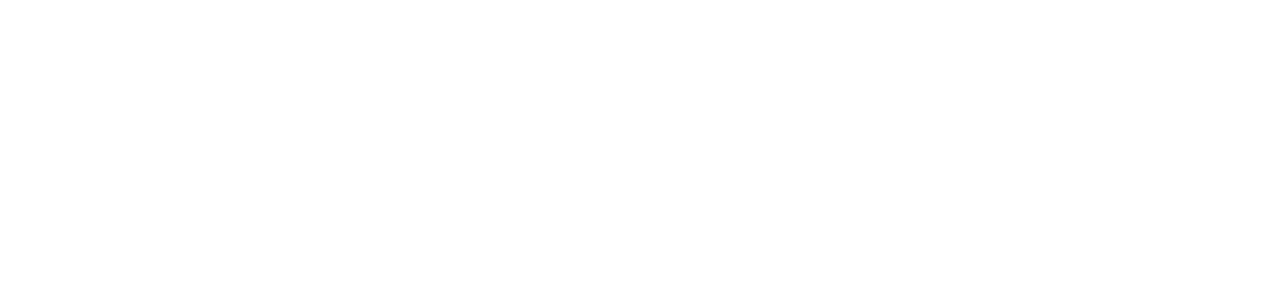
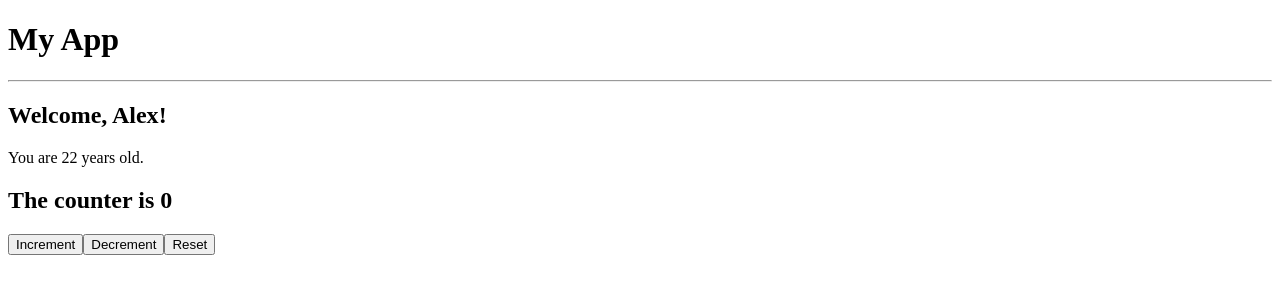
Before and after one commit to xAlessandroo/React, a React (Vite) app in the folder my-app/: page / in a window 1280 px wide. Shown: the top 300 px of the page. Built offline with nearby package versions, Linux system fonts and the light colour scheme.

Commit message:
esercizio1

```diff
--- a/my-app/src/App.jsx
+++ b/my-app/src/App.jsx
@@ -1,3 +1,13 @@
+import { Counter } from "./Counter";
+import { Welcome } from "./Welcome";
+
 export function App(){
-    return ;
+    return (
+        <div>
+            <h1>My App</h1>
+            <hr />
+            <Welcome name="Alex" age={22}/>
+            <Counter />
+        </div>
+    )
 }
--- /dev/null
+++ b/my-app/src/Counter.jsx
@@ -0,0 +1,15 @@
+import { useState } from "react"
+
+export function Counter(){
+
+    const [counter, setCounter] = useState(0);
+
+    return (
+        <div>
+            <h2>The counter is {counter}</h2>
+            <button onClick={()=>{ setCounter(counter + 1)}}>Increment</button>
+            <button onClick={()=>{ setCounter(counter - 1)}}>Decrement</button>
+            <button onClick={()=>{ setCounter(0)}}>Reset</button>
+        </div>
+    )
+}
--- /dev/null
+++ b/my-app/src/Welcome.jsx
@@ -0,0 +1,10 @@
+export function Welcome({ name, age }){
+
+    return (
+        <div>
+        {name ? <h2>Welcome, {name}!</h2> : "ciao"}
+        {Boolean(age) && <p>You are {age} years old.</p>}
+        {age === 0 && <p>You are very young!</p>}
+        </div>
+    )
+}
--- a/my-app/src/index.jsx
+++ b/my-app/src/index.jsx
@@ -1,4 +1,9 @@
+import { StrictMode } from "react"
 import { App } from "./App"
 import { createRoot } from 'react-dom/client'
 
-createRoot(document.getElementById('root')).render(<App />)
+createRoot(document.getElementById('root')).render(
+    <StrictMode>
+        <App />
+    </StrictMode>
+)
```
